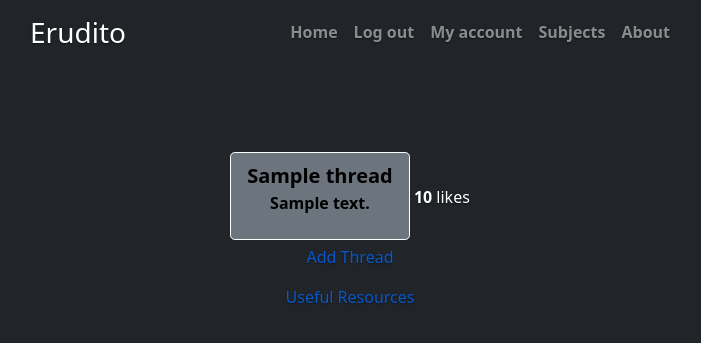
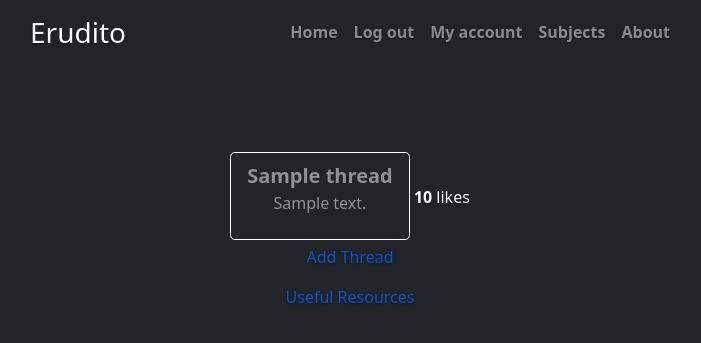
Before and after one commit to JmacCl/Erudito, a Django app: a page that uses templates/erudito/subject.html in a window 1280 px wide. Shown: the top 343 px of the page, without its empty margins (290-991 px from the left). Run offline with Django 3.2, Linux system fonts and the light colour scheme; a user stored in the database is signed in; tables that the repository leaves empty hold one stand-in row (values such as "Sample post"); some libraries are stand-ins or nearby versions.

Commit message:
Making thread buttons look nicer

```diff
--- a/static/erudito/cover.css
+++ b/static/erudito/cover.css
@@ -64,10 +64,14 @@ body {
     color: #333333;
 }
 
+.subject-thread-presentation-title{
+    color: rgba(255, 255, 255, .5);
+}
 .subject-thread-presentation{
-    color: black;
-    /*background-color:#212520;*/
+    color: rgba(255, 255, 255, .5);
+    background-color:#212529;
 }
 .subject-thread-body{
     font-size: medium;
+    font-weight: normal;
 }
--- a/templates/erudito/subject.html
+++ b/templates/erudito/subject.html
@@ -13,7 +13,7 @@
         {% for thread, vote in votes %}
         <div>
 {#        <li><a href="{% url 'eruditoapp:show_thread' subject.slug thread.slug %}">{{ thread.title }} </a> </li>#}
-            <button class="btn btn-lg btn-secondary fw-bold border-white " onclick= "location.href= '{% url 'eruditoapp:show_thread' subject.slug thread.slug %}'" ><a href="{% url 'eruditoapp:show_thread' subject.slug thread.slug %}" class="subject-thread-presentation" >{{ thread.title }}
+            <button class="btn btn-lg btn-secondary fw-bold border-white subject-thread-presentation " onclick= "location.href= '{% url 'eruditoapp:show_thread' subject.slug thread.slug %}'" ><a href="{% url 'eruditoapp:show_thread' subject.slug thread.slug %}" class="subject-thread-presentation-title" >{{ thread.title }}
             <br><p class="subject-thread-body">{{ thread.body }}</p></a></button>
             <strong id="like_count_thread{{ thread.id }}">{{ thread.score }} </strong> likes
                     {% if vote %}
```
